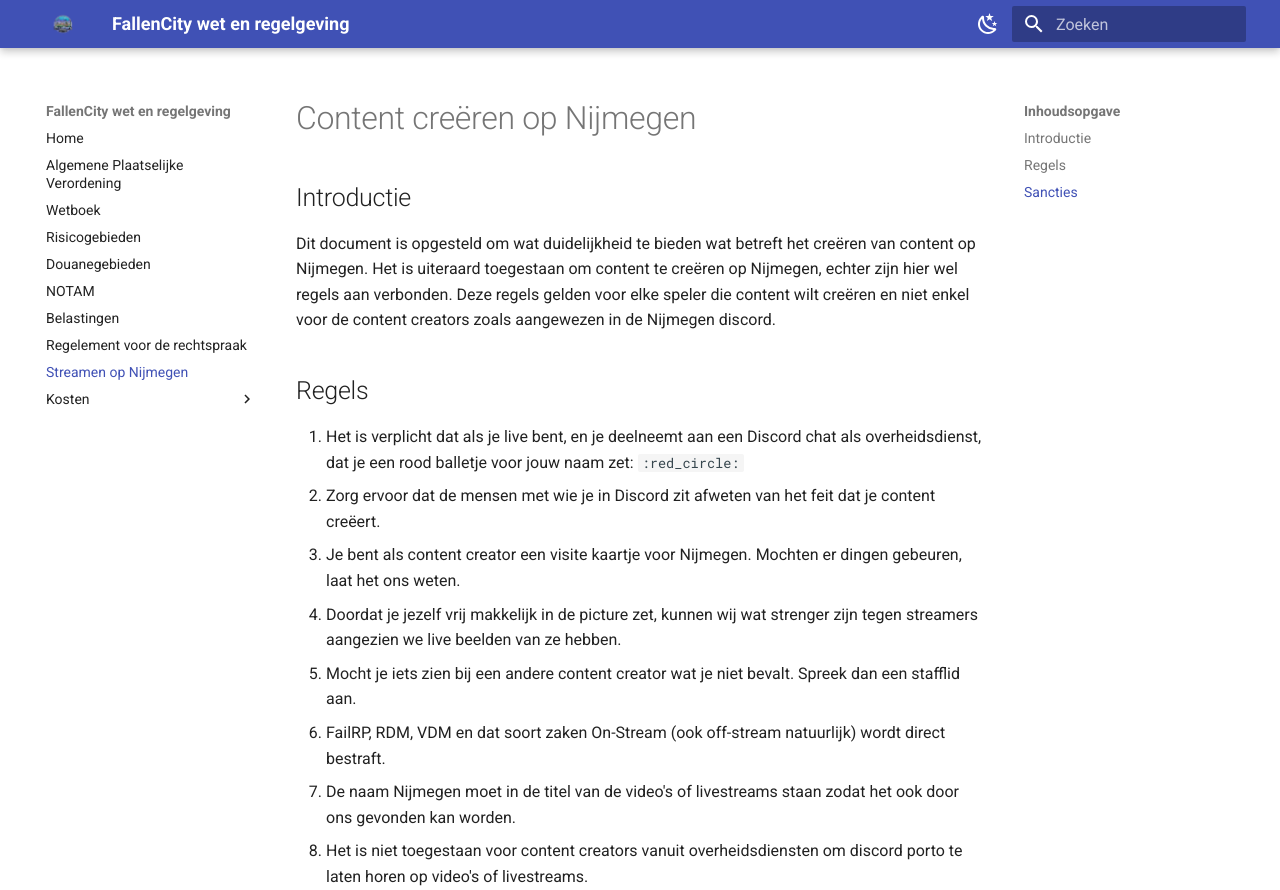
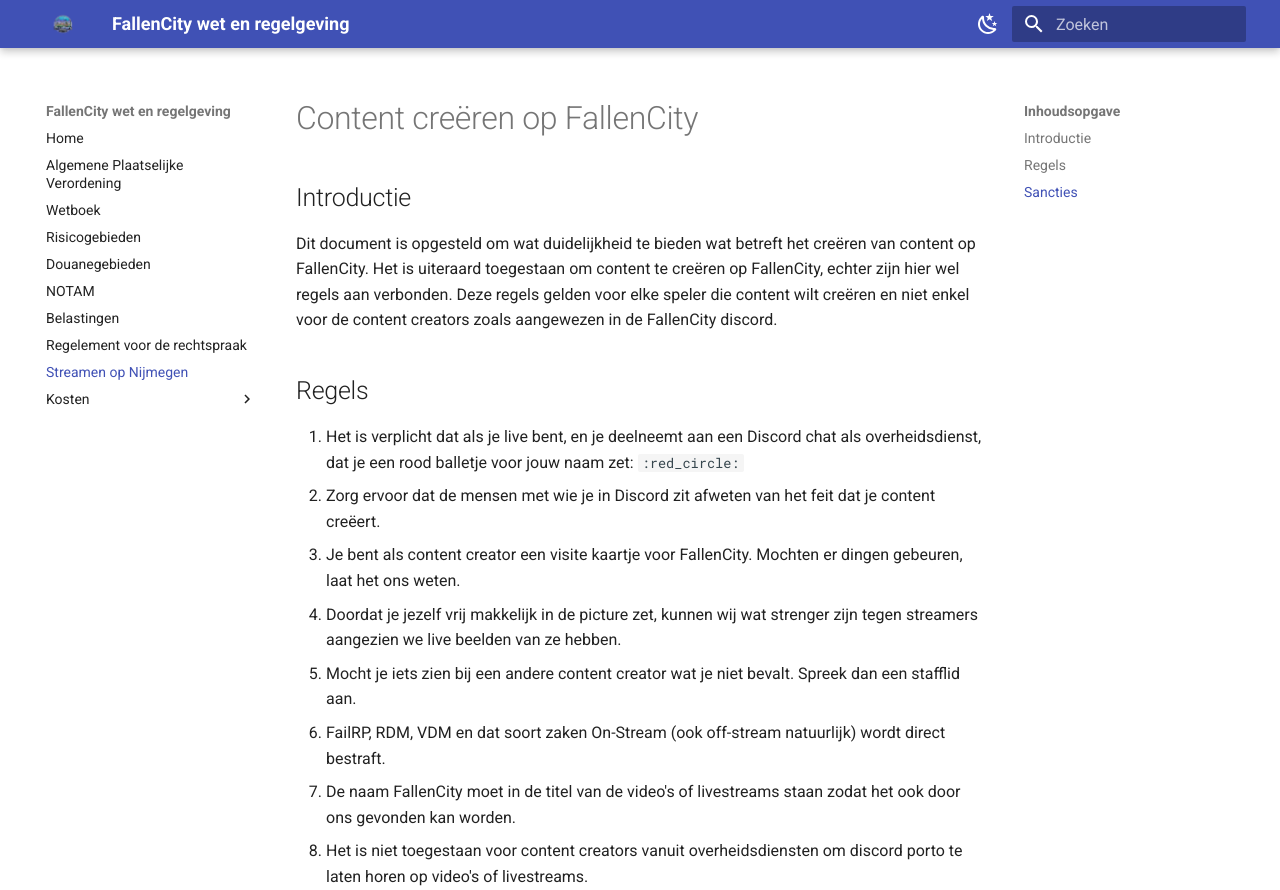
Before and after one commit to MysticyDev/FRPAPV, an MkDocs documentation site: the page built from docs/streamen.md, in a window 1280 px wide and 1375 px high. Shown: the top 890 px of the window. Built offline with MkDocs 1.6.1 and Material for MkDocs 9.7.7, drawn with Linux system fonts in a browser that asks for light colours; comment, search, counter and statistics services are not loaded.

Commit message:
Update streamen.md

```diff
--- a/docs/streamen.md
+++ b/docs/streamen.md
@@ -1,18 +1,18 @@
-# Content creëren op Nijmegen
+# Content creëren op FallenCity
 
 ## Introductie
 
-Dit document is opgesteld om wat duidelijkheid te bieden wat betreft het creëren van content op Nijmegen. Het is uiteraard toegestaan om content te creëren op Nijmegen, echter zijn hier wel regels aan verbonden. Deze regels gelden voor elke speler die content wilt creëren en niet enkel voor de content creators zoals aangewezen in de Nijmegen discord.
+Dit document is opgesteld om wat duidelijkheid te bieden wat betreft het creëren van content op FallenCity. Het is uiteraard toegestaan om content te creëren op FallenCity, echter zijn hier wel regels aan verbonden. Deze regels gelden voor elke speler die content wilt creëren en niet enkel voor de content creators zoals aangewezen in de FallenCity discord.
 
 ## Regels
 
 1. Het is verplicht dat als je live bent, en je deelneemt aan een Discord chat als overheidsdienst, dat je een rood balletje voor jouw naam zet: `:red_circle:`
 2. Zorg ervoor dat de mensen met wie je in Discord zit afweten van het feit dat je content creëert.
-3. Je bent als content creator een visite kaartje voor Nijmegen. Mochten er dingen gebeuren, laat het ons weten.
+3. Je bent als content creator een visite kaartje voor FallenCity. Mochten er dingen gebeuren, laat het ons weten.
 4. Doordat je jezelf vrij makkelijk in de picture zet, kunnen wij wat strenger zijn tegen streamers aangezien we live beelden van ze hebben.
 5. Mocht je iets zien bij een andere content creator wat je niet bevalt. Spreek dan een stafflid aan.
 6. FailRP, RDM, VDM en dat soort zaken On-Stream (ook off-stream natuurlijk) wordt direct bestraft.
-7. De naam Nijmegen moet in de titel van de video's of livestreams staan zodat het ook door ons gevonden kan worden.
+7. De naam FallenCity moet in de titel van de video's of livestreams staan zodat het ook door ons gevonden kan worden.
 8. Het is niet toegestaan voor content creators vanuit overheidsdiensten om discord porto te laten horen op video's of livestreams.
 9. Het is niet toegestaan om deepwebkanalen, telefoonnummers of andere inhoudelijke informatie van telefoons te tonen in video's.
 10. Tijdens een livestream is het verplicht om gebruik te maken van streamermodus. Hiermee wordt informatie zoals vernoemd in lid 10 verborgen.
```
